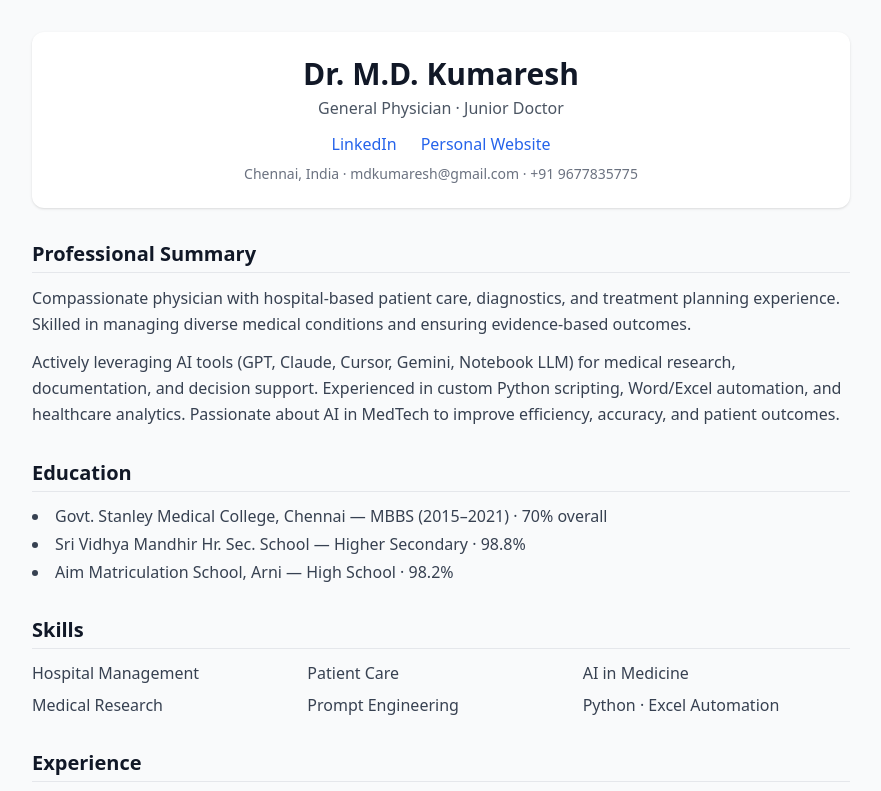
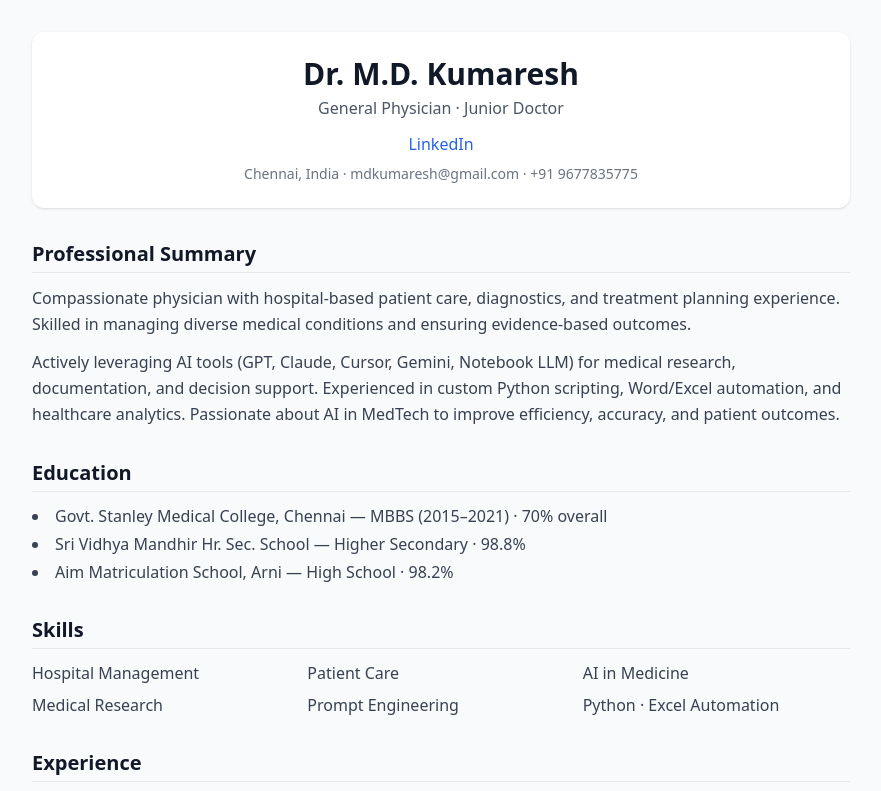
Before and after one commit to mdk2504/doctor-portfolio, a plain HTML site: page index.html in a window 1280 px wide. Shown: the top 791 px of the page, without its empty margins (199-1080 px from the left). Drawn offline with nearby package versions, Linux system fonts and the light colour scheme.

Commit message:
Update index.html

```diff
--- a/index.html
+++ b/index.html
@@ -14,8 +14,7 @@
       <h1 class="text-3xl font-bold">Dr. M.D. Kumaresh</h1>
       <p class="text-gray-600 mt-1">General Physician · Junior Doctor</p>
       <div class="flex items-center justify-center gap-6 mt-3 text-blue-600">
-        <a href="LINKEDIN_URL_HERE" target="_blank" rel="noopener" class="hover:underline">LinkedIn</a>
-        <a href="PERSONAL_WEBSITE_URL_HERE" target="_blank" rel="noopener" class="hover:underline">Personal Website</a>
+        <a href="https://www.linkedin.com/in/dr-kumaresh-md-637b10259/" target="_blank" rel="noopener" class="hover:underline">LinkedIn</a>
       </div>
       <p class="mt-2 text-sm text-gray-500">Chennai, India · <a href="mailto:mdkumaresh@gmail.com" class="hover:underline">mdkumaresh@gmail.com</a> · +91 9677835775</p>
     </header>
```
